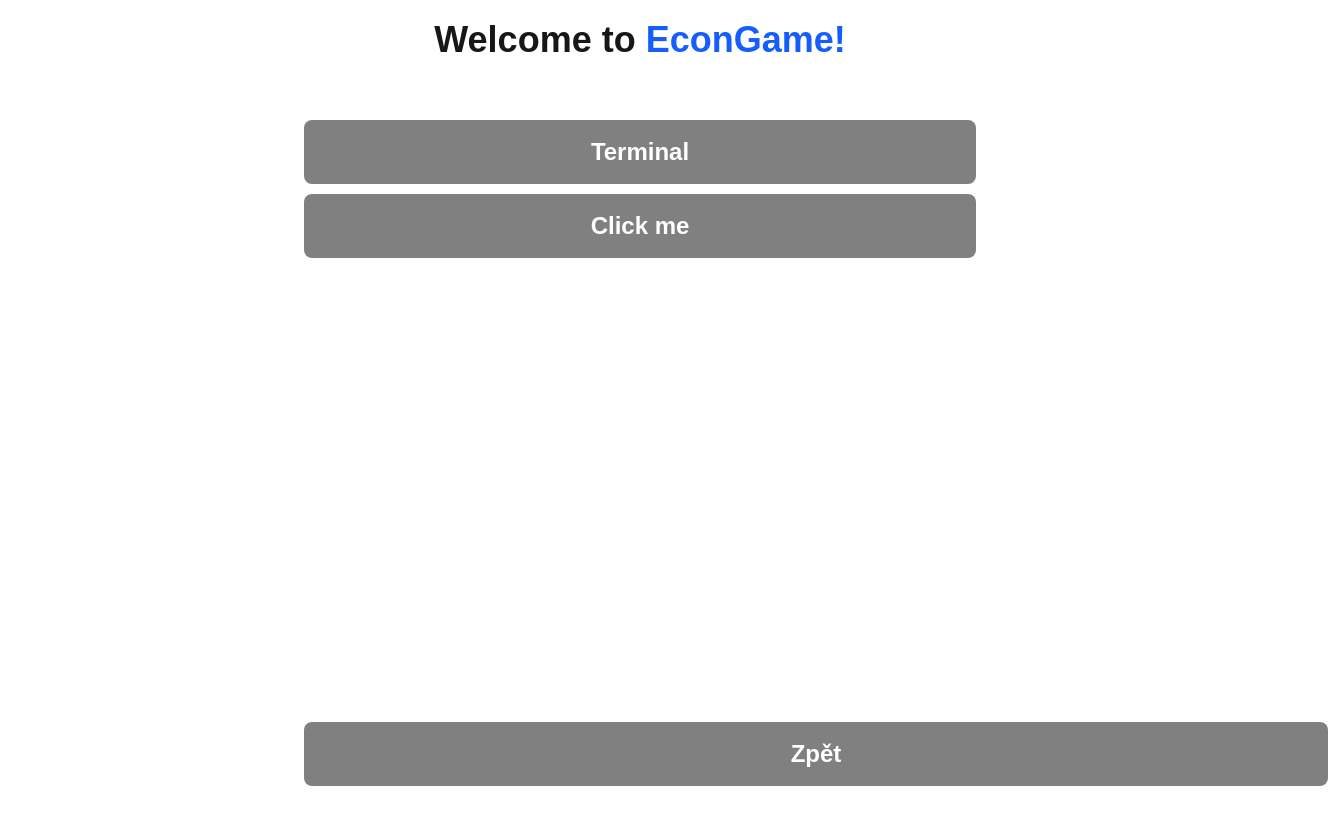
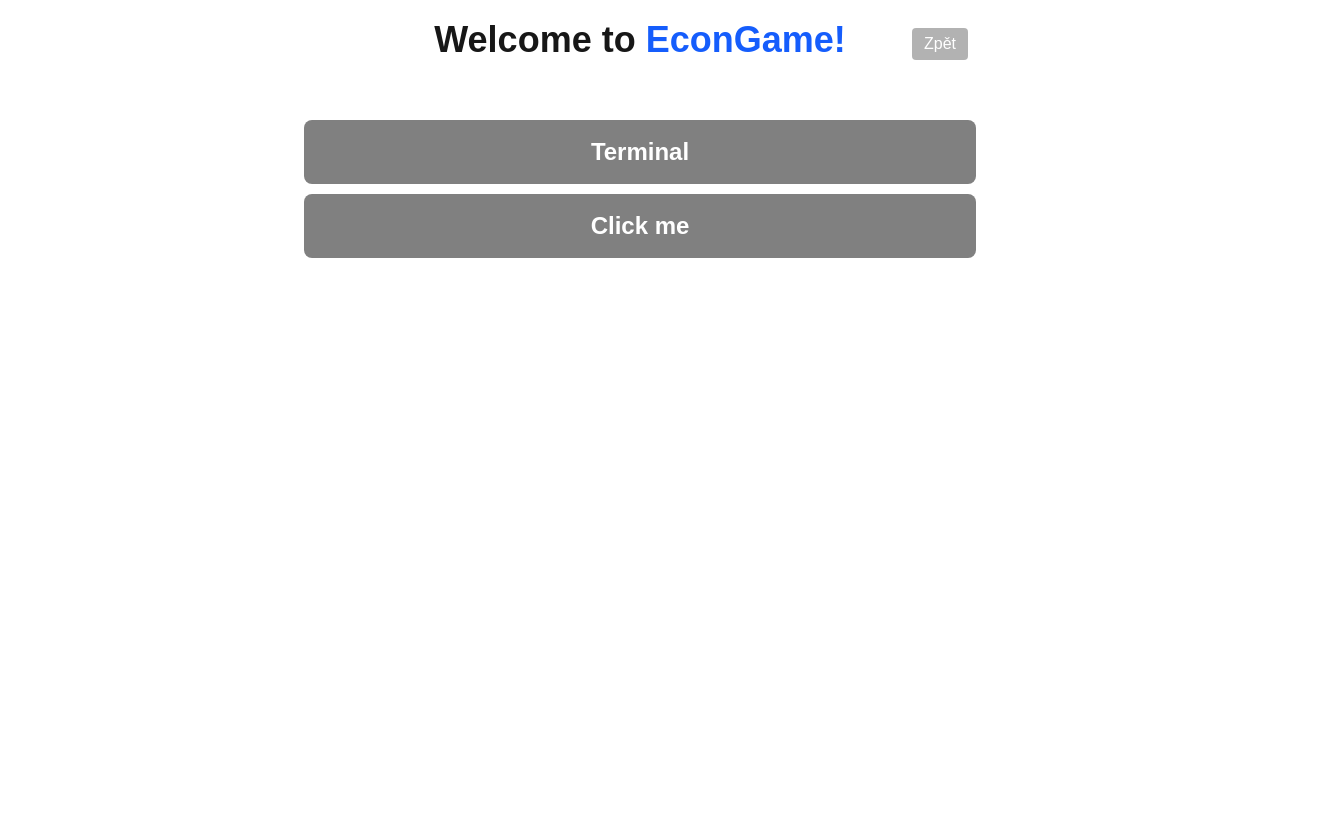
Before and after one commit to slurfer/slurferpay, a Next.js app: page / in a window 1280 px wide. Shown: the top 824 px of the page, 1328 px wide, since content can reach past the window. Built offline with nearby package versions, Linux system fonts and the light colour scheme.

Commit message:
first fix back button

```diff
--- a/app/components/Buttons/BackButton.tsx
+++ b/app/components/Buttons/BackButton.tsx
@@ -1,13 +1,18 @@
-import ButtonWrapper from "./ButtonWrapper";
+"use client";
 import { useRouter } from "next/navigation";
 
-export default function Button() {
+export default function BackButton() {
   const router = useRouter();
+
   const onClick = () =>
     window.history.length > 1 ? router.back() : router.push("/");
+
   return (
-    <div className="absolute bottom-1 w-[80%]" onClick={onClick}>
-      <ButtonWrapper type={"tool"}>Zpět</ButtonWrapper>
-    </div>
+    <button
+      onClick={onClick}
+      className="absolute top-2 right-2 z-10 px-3 py-1 rounded bg-black/30 text-white hover:bg-black/50 transition"
+    >
+      Zpět
+    </button>
   );
 }
--- a/app/components/PhoneLayout.tsx
+++ b/app/components/PhoneLayout.tsx
@@ -2,8 +2,8 @@ import { ReactNode } from "react";
 
 export default function PhoneLayout({ children }: { children: ReactNode }) {
   return (
-    <div className="flex justify-center min-h-screen p-5">
-      <div className="w-2xl max-w-full min-h-screen">{children}</div>
+    <div className="flex justify-center min-h-screen p-5 bg-white">
+      <div className="relative w-2xl max-w-full min-h-screen">{children}</div>
     </div>
   );
 }
--- a/app/layout.tsx
+++ b/app/layout.tsx
@@ -12,8 +12,8 @@ export default function RootLayout({
     <html lang="en">
       <body>
         <PhoneLayout>
+          <BackButton />
           {children}
-          <BackButton />
         </PhoneLayout>
       </body>
     </html>
--- a/app/terminal/layout.tsx
+++ b/app/terminal/layout.tsx
@@ -1,6 +1,5 @@
 "use client";
 import { CardProvider } from "@/context/CardModalContext";
-import BackButton from "../components/Buttons/BackButton";
 
 export default function RootLayout({
   children,
```
